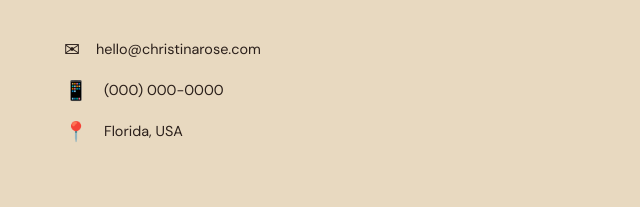
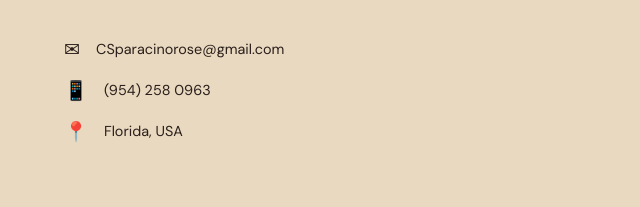
Before and after one commit to stitchandsnare-web/christina-rose, a plain HTML site: page index.html in a window 1280 px wide. Shown: the part 5363-5570 px from the top of the page, 16-656 px from the left. Drawn offline with Linux system fonts and the light colour scheme; a web font is replaced by a local one.

Commit message:
Update index.html

```diff
--- a/index.html
+++ b/index.html
@@ -1135,8 +1135,8 @@
       <p class="section-label">Let's Connect</p>
       <h2 class="contact-heading">Ready to create<br />something <em>beautiful?</em></h2>
       <p class="contact-sub">Whether it's an intimate dinner party or a large-scale event, let's talk about bringing your vision to life.</p>
-      <div class="contact-detail"><span>✉</span> hello@christinarose.com</div>
-      <div class="contact-detail"><span>📱</span> (000) 000-0000</div>
+      <div class="contact-detail"><span>✉</span> CSparacinorose@gmail.com</div>
+      <div class="contact-detail"><span>📱</span> (954) 258 0963</div>
       <div class="contact-detail"><span>📍</span> Florida, USA</div>
     </div>
     <div class="reveal">
```
